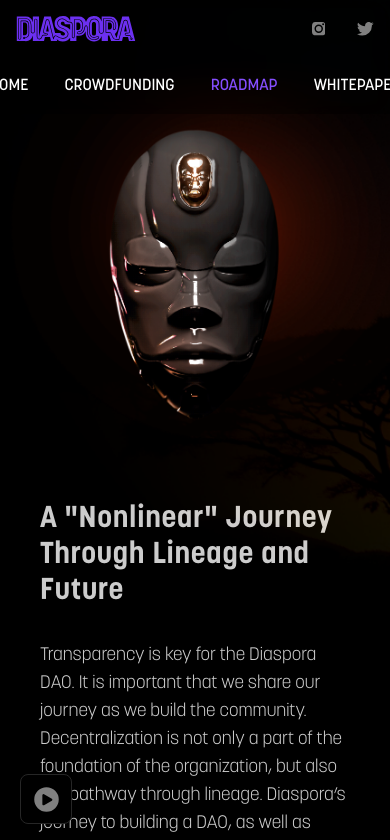
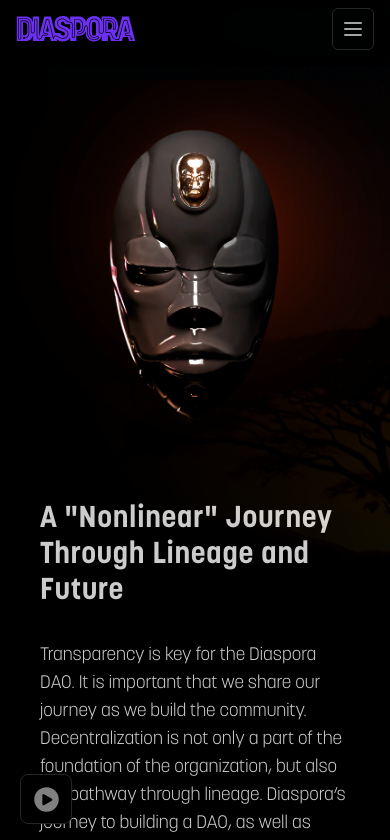
Before and after one commit to diaspora-labs/diaspora-site, a Next.js app: page /roadmap in a window 390 px wide. Shown: the top 840 px of the page. Built offline with nearby package versions, Linux system fonts and the light colour scheme.

Commit message:
Animate mobile menu

```diff
--- a/components/Nav.tsx
+++ b/components/Nav.tsx
@@ -2,9 +2,9 @@ import React from "react"
 import Link from "next/link"
 import { useRouter } from "next/router"
 import cls from "classnames"
-
-export const Nav = () => {
-  const router = useRouter()
+import { Discord } from "./Icons/Discord"
+import { Instagram } from "./Icons/Instagram"
+import { Twitter } from "./Icons/Twitter"
 
 const routes: { [route: string]: string } = {
   "/": "home",
@@ -14,17 +14,47 @@ export const Nav = () => {
   "/whitepaper": "whitepaper",
 }
 
+export const Nav = ({ show = true, mobile }: { show?: boolean; mobile?: boolean }) => {
+  const router = useRouter()
+
   const baseClasses = "transition ease-in-out hover:text-purple-nav uppercase"
+  const iconColor = `rgba(255, 255, 255, ${mobile ? "1" : "0.5"})`
+
+  const navHeight = 24 * Object.keys(routes).length + 50
 
   return (
-    <div className="flex items-center justify-center space-x-1">
+    <div
+      className={cls(
+        `flex items-center justify-center overflow-hidden transition-all duration-300 md:w-auto md:flex-row ${
+          show ? `h-auto opacity-100` : "h-0 opacity-0"
+        } ${mobile ? "mt-2 w-full flex-col" : ""}`
+      )}
+    >
       {Object.keys(routes).map((route, i) => (
-        <div className="p-4" key={`route-${i}`}>
+        <div
+          className={cls("mx-1 p-4", {
+            "w-full border-b-[1px] border-neutral-800 first:border-t-[1px]": mobile,
+          })}
+          key={`route-${i}`}
+        >
           <Link href={route}>
             <a className={cls(baseClasses, router.pathname == route ? "koro text-purple-nav" : "")}>{routes[route]}</a>
           </Link>
         </div>
       ))}
+      <span
+        className={cls("flex flex-row items-center space-x-8 pl-10 pr-4 ", {
+          " w-full justify-center border-b-[1px] border-neutral-800 py-6": mobile,
+        })}
+      >
+        <Discord color={iconColor} />
+        <a href="https://www.instagram.com/diasporaxyz/?igshid=YmMyMTA2M2Y%3D" target="_blank" rel="noreferrer">
+          <Instagram color={iconColor} />
+        </a>
+        <a href="https://twitter.com/OurDiaspora" target="_blank" rel="noreferrer">
+          <Twitter color={iconColor} />
+        </a>
+      </span>
     </div>
   )
 }
--- a/components/NavHeader.tsx
+++ b/components/NavHeader.tsx
@@ -1,45 +1,57 @@
 import React, { useState, useEffect } from "react"
-import { DiasporaLogoSmall } from "../components/DiasporaLogoSmall";
-import { DiasporaLogo } from "./DiasporaLogo";
+import { DiasporaLogo } from "./DiasporaLogo"
 import Link from "next/link"
 import { Nav } from "./Nav"
-import { Discord } from "./Icons/Discord"
-import { Instagram } from "./Icons/Instagram"
-import { Twitter } from "./Icons/Twitter"
 
 export const NavHeader = () => {
+  const [navbar, setNavbar] = useState(false)
+
   return (
     <nav className="fixed z-50 w-full bg-black/30 backdrop-blur-md">
       <div className="flex w-full items-center justify-between">
-        <div className="flex items-center py-4 px-4">
+        <div className="flex flex-1 items-center justify-between px-4 py-2 md:py-4">
           <Link href="/">
             <a>
               <DiasporaLogo width="120" />
             </a>
           </Link>
+          <div className="md:hidden">
+            <button
+              className="rounded-md border border-neutral-800 p-2 text-neutral-400 outline-none focus:border-neutral-500"
+              onClick={() => setNavbar(!navbar)}
+            >
+              {navbar ? (
+                <svg xmlns="http://www.w3.org/2000/svg" className="h-6 w-6" viewBox="0 0 20 20" fill="currentColor">
+                  <path
+                    fillRule="evenodd"
+                    d="M4.293 4.293a1 1 0 011.414 0L10 8.586l4.293-4.293a1 1 0 111.414 1.414L11.414 10l4.293 4.293a1 1 0 01-1.414 1.414L10 11.414l-4.293 4.293a1 1 0 01-1.414-1.414L8.586 10 4.293 5.707a1 1 0 010-1.414z"
+                    clipRule="evenodd"
+                  />
+                </svg>
+              ) : (
+                <svg
+                  xmlns="http://www.w3.org/2000/svg"
+                  className="h-6 w-6"
+                  fill="none"
+                  viewBox="0 0 24 24"
+                  stroke="currentColor"
+                  strokeWidth={2}
+                >
+                  <path strokeLinecap="round" strokeLinejoin="round" d="M4 6h16M4 12h16M4 18h16" />
+                </svg>
+              )}
+            </button>
+          </div>
         </div>
 
-        <div className="grow"></div>
-
-        <div className="mx-4 flex items-center">
-          <div className="hidden md:visible md:flex">
-            <Nav />
-          </div>
-
-          <span className="ml-10 flex flex-row items-center space-x-8">
-            {/* <Discord color="rgba(255,255,255,0.5)" /> */}
-            <a href="https://www.instagram.com/diasporaxyz/?igshid=YmMyMTA2M2Y%3D" target="_blank" rel="noreferrer">
-              <Instagram color="rgba(255,255,255,0.5)" />
-            </a>
-            <a href="https://twitter.com/OurDiaspora" target="_blank" rel="noreferrer">
-              <Twitter color="rgba(255,255,255,0.5)" />
-            </a>
-          </span>
+        <div className={`hidden justify-center md:mr-4 md:block`}>
+          <Nav />
         </div>
       </div>
 
-      <div className="justify-center md:hidden">
-        <Nav />
+      {/* <div className={`${navbar ? "block" : "hidden"} md:hidden`}> */}
+      <div className={`block md:hidden`}>
+        <Nav mobile show={navbar} />
       </div>
     </nav>
   )
--- a/tailwind.config.js
+++ b/tailwind.config.js
@@ -17,12 +17,15 @@ module.exports = {
           light: "#7233ff",
           dark: "#451087",
           med: "#7134fe",
-          nav: "#854EFF"
+          nav: "#854EFF",
         },
         orange: "#F05E17",
         green: {
           hover: "#00AA8E",
-        }
+        },
+      },
+      transitionProperty: {
+        height: "height",
       },
     },
   },
```
Lines whose indentation alone changed are shown as unchanged.
